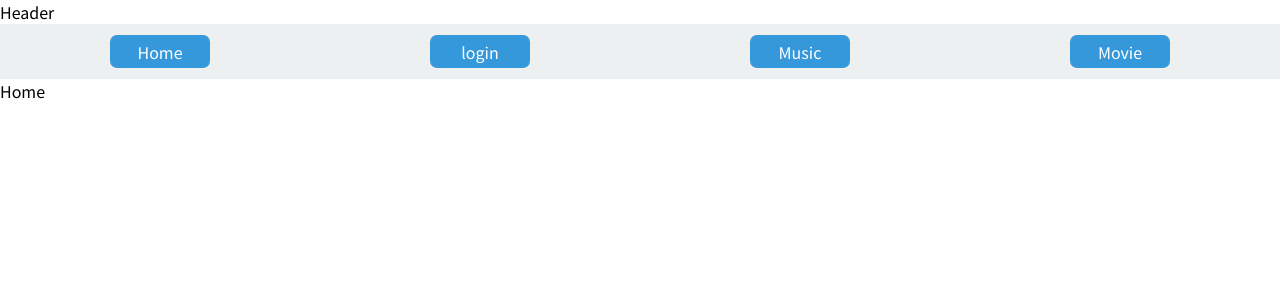
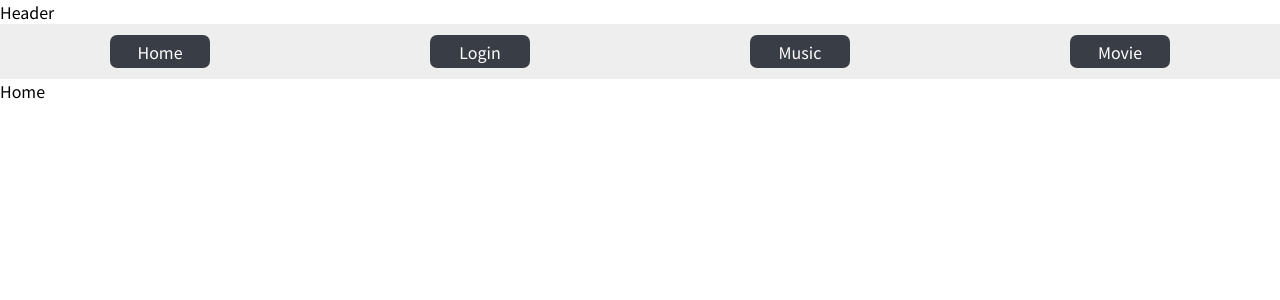
Before and after one commit to ryan-kim-dev/ui, a React (Create React App) app in the folder flex-ui/: page / in a window 1280 px wide. Shown: the top 300 px of the page. Built offline with nearby package versions, Linux system fonts and the light colour scheme.

Commit message:
design: First letter Capital

```diff
--- a/flex-ui/src/components/Nav.js
+++ b/flex-ui/src/components/Nav.js
@@ -5,7 +5,7 @@ import { Link } from 'react-router-dom';
 const StyledNav = styled.nav`
   width: 100%;
   height: 55px;
-  background-color: #ecf0f1;
+  background-color: #eeeeee;
 `;
 
 const StyledUl = styled.ul`
@@ -21,12 +21,12 @@ const StyledUl = styled.ul`
   list-style: none;
 
   > .checked {
-    border: 2px solid skyblue;
+    border: 2px solid #00adb5;
   }
 `;
 
 const StyledLi = styled.li`
-  background-color: #3498db;
+  background-color: #393e46;
   padding: 0.3em 0.5em;
   border-radius: 7px;
   flex-basis: 100px;
@@ -39,7 +39,7 @@ const StyledLi = styled.li`
 `;
 
 const Nav = () => {
-  const menuArr = ['login', 'Music', 'Movie'];
+  const menuArr = ['Login', 'Music', 'Movie'];
   const [checked, setChecked] = useState();
 
   const handleChecked = idx => {
```
